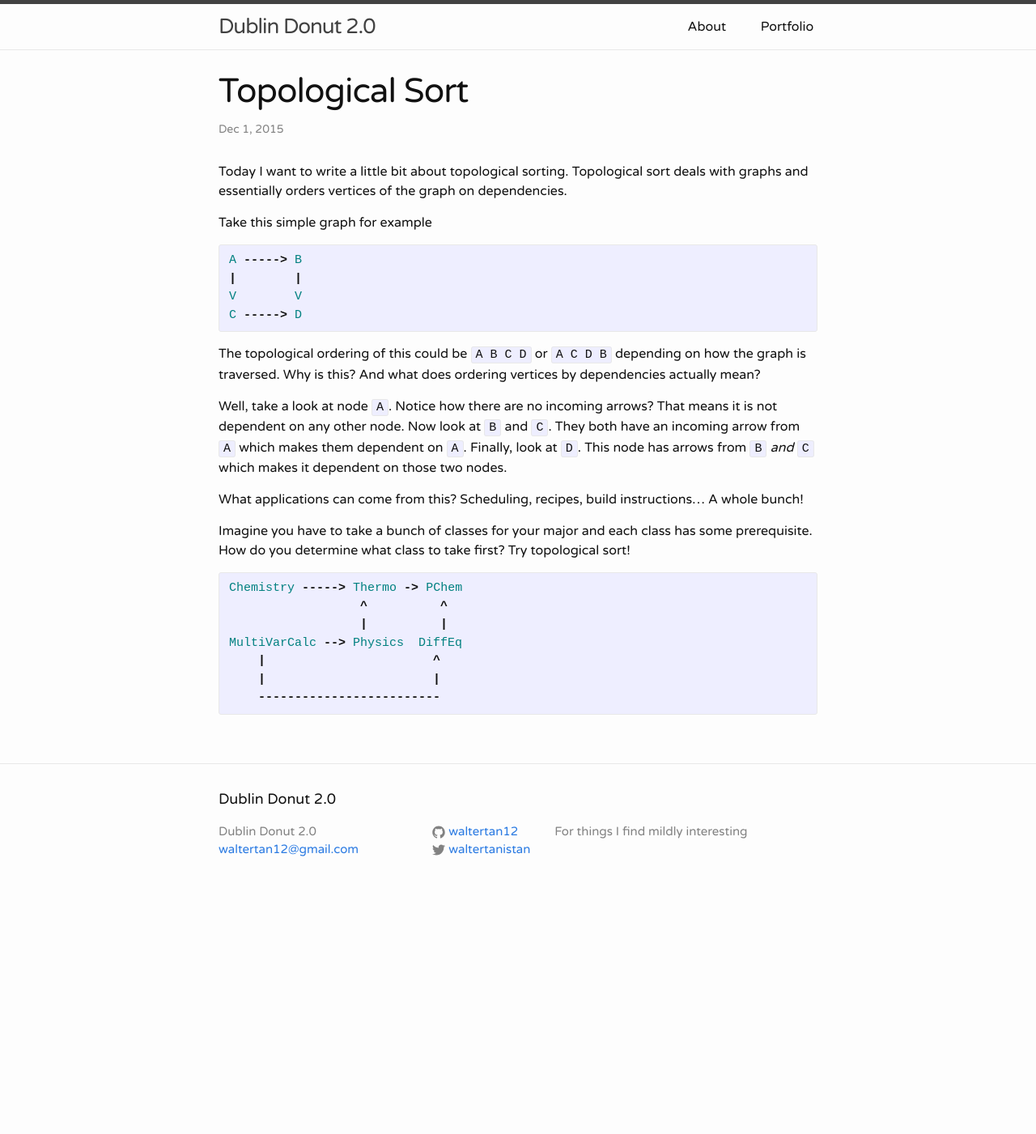
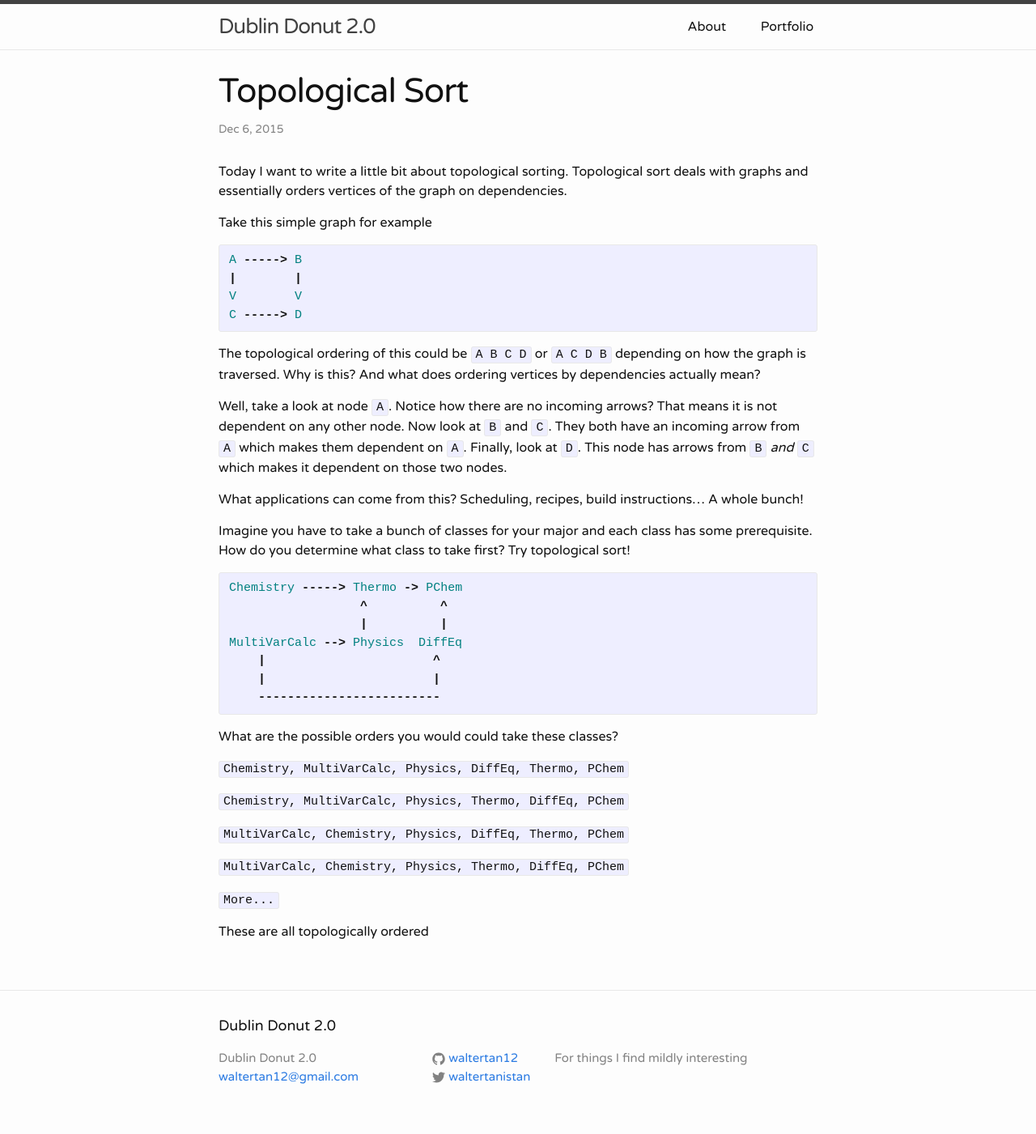
Before and after one commit to waltertan12/blog, a Jekyll site: the page built from _posts/2015-12-03-topological-sort.markdown, in a window 1280 px wide. Shown: the whole page at 81% size. Built offline with Jekyll 4.4.1, drawn with Linux system fonts in a browser that asks for light colours; before the commit the page ends 1121 px from its top, so only the background shows below that.

Commit message:
Update timestamp

```diff
--- a/_posts/2015-12-03-topological-sort.markdown
+++ b/_posts/2015-12-03-topological-sort.markdown
@@ -33,3 +33,20 @@ MultiVarCalc --> Physics  DiffEq
     |                       |
     -------------------------
 {% endhighlight %}
+
+What are the possible orders you would could take these classes?
+
+`Chemistry, MultiVarCalc, Physics, DiffEq, Thermo, PChem`
+
+`Chemistry, MultiVarCalc, Physics, Thermo, DiffEq, PChem`
+
+`MultiVarCalc, Chemistry, Physics, DiffEq, Thermo, PChem`
+
+`MultiVarCalc, Chemistry, Physics, Thermo, DiffEq, PChem`
+
+`More...`
+
+These are all topologically ordered
+
+{% highlight ruby %}
+{% endhighlight %}
```
Also changed, not shown: other parts of _posts/2015-12-03-topological-sort.markdown (+1 -1 lines).
